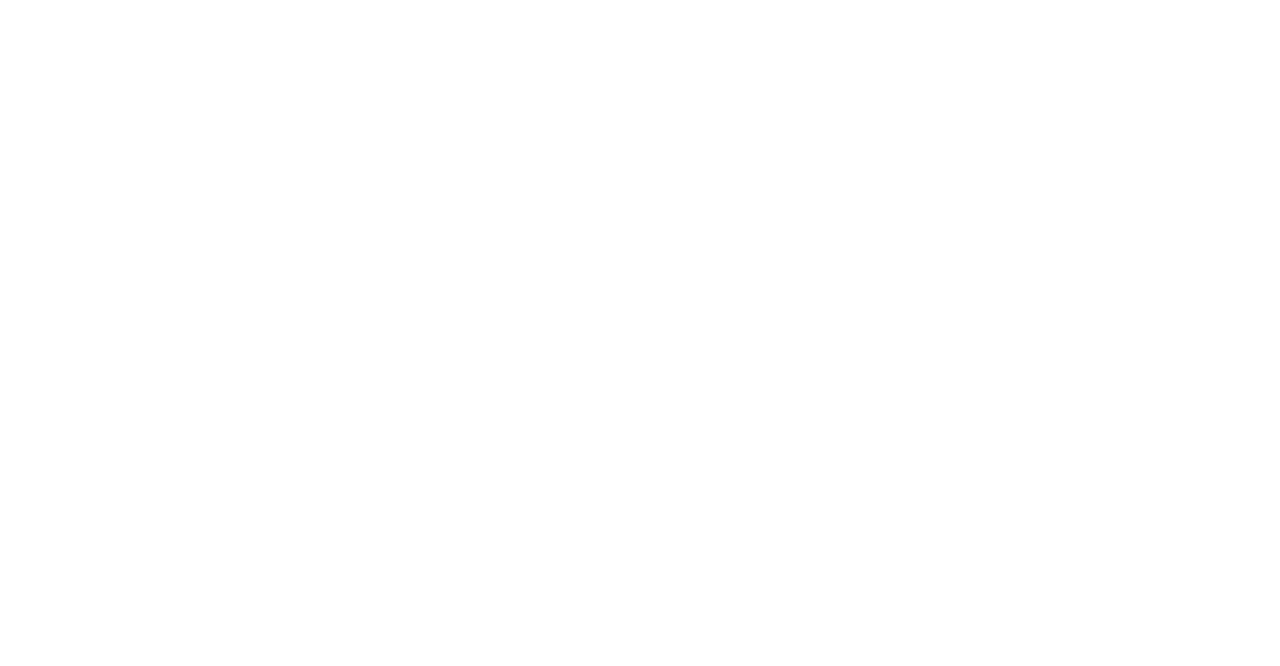
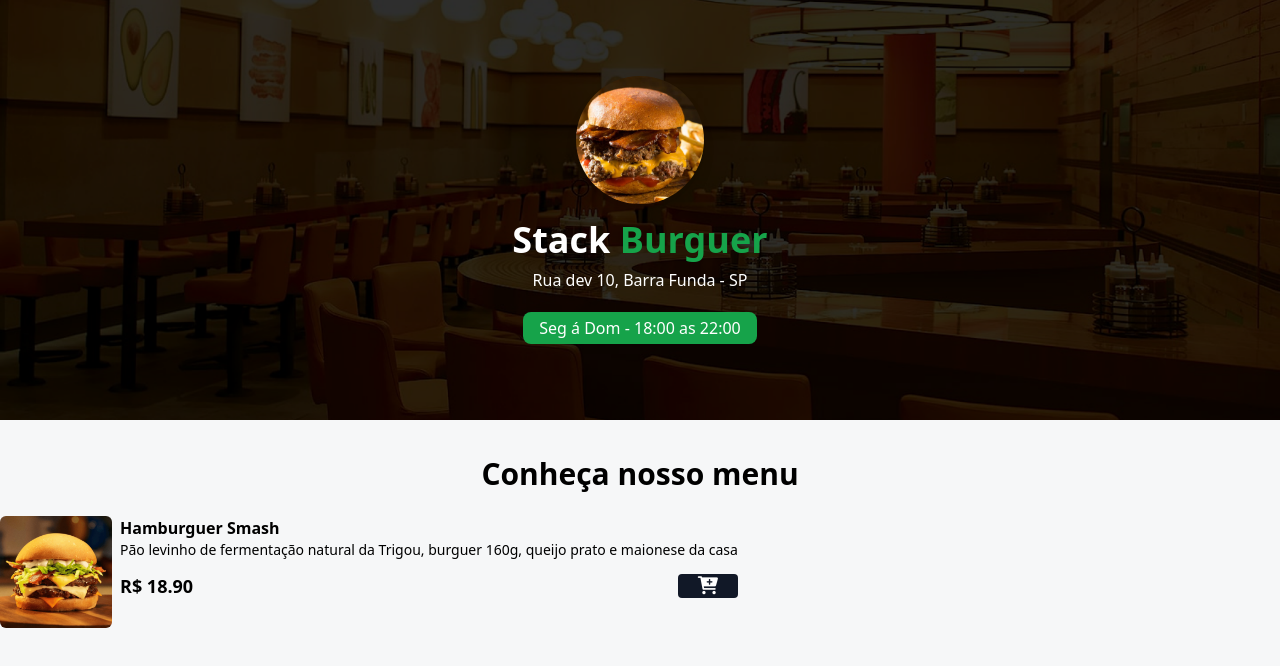
Before and after one commit to melcksedeckTeyllor/WebDelivery, a website: page index.html in a window 1280 px wide. Drawn offline with Linux system fonts and the light colour scheme.

Commit message:
feat(menu):adicione header e seção inicial do menu
- Adicionado o header com informações da hamburgueria (logo, nome, endereço, e horários).
- Implementada a seção inicial do menu com um item de exemplo (Hamburguer Smash).
- Estilização com Tailwind CSS e interatividade nos botões e imagens.

```diff
--- a/Style/style.css
+++ /dev/null
@@ -1,3 +0,0 @@
-@tailwind base;
-@tailwind components;
-@tailwind utilities;
--- a/index.html
+++ b/index.html
@@ -1,12 +1,52 @@
 <!DOCTYPE html>
 <html lang="pt-br">
-<head>
-    <meta charset="UTF-8">
-    <meta name="viewport" content="width=device-width, initial-scale=1.0">
-    <link rel="stylesheet" href="./Style/output.css">
+  <head>
+    <meta charset="UTF-8" />
+    <meta name="viewport" content="width=device-width, initial-scale=1.0" />
+    <link rel="stylesheet" href="./styles/output.css" />
+    <link rel="stylesheet" href="https://cdnjs.cloudflare.com/ajax/libs/font-awesome/6.0.0-beta3/css/all.min.css" integrity="sha512-Fo3rlrZj/k7ujTnHg4CGR2D7kSs0v4LLanw2qksYuRlEzO+tcaEPQogQ0KaoGN26/zrn20ImR1DfuLWnOo7aBA==" crossorigin="anonymous" referrerpolicy="no-referrer" />
+
     <title>StackBurgers</title>
-</head>
-<body>
+  </head>
+  <body>
+    <header class="w-full h-[420px] bg-home bg-cover bg-center">
+      <div class="w-full h-full flex flex-col justify-center items-center">
+        <img
+          src="./Assets/hamb-2.png"
+          alt=""
+          class="w-32 h-32 rounded-full shadow-lg hover:scale-110 duration-200"
+        />
+        <h1 class="text-4xl mt-4 mb-2 font-bold text-white">
+          Stack <span class="text-green-600">Burguer</span>
+        </h1>
 
-</body>
+        <span class="text-white font-medium">Rua dev 10, Barra Funda - SP</span>
+
+        <div class="bg-green-600 px-4 py-1 rounded-lg mt-5" id="date-span">
+          <span class="text-white font-medium">Seg á Dom - 18:00 as 22:00</span>
+        </div>
+      </div>
+    </header>
+
+    <h2 class="text-2xl md:text-3xl font-bold text-center mt-9 mb-6">Conheça nosso  menu</h2>
+
+    <div id="menu">
+        <main>
+            <div class="flex gap-2">
+                <img src="./assets/hamb-1.png" alt="Hamburguer Smash" class="w-28 h-28 rounded-md hover:scale-110 hover:-rotate-2 duration-300">
+                <div>
+                    <p class="font-bold">Hamburguer Smash</p>
+                    <p class="text-sm">Pão levinho de fermentação natural da Trigou, burguer 160g, queijo prato e maionese da casa</p>
+
+                    <div class="flex items-center gap-2 justify-between mt-3">
+                        <p class="text-lg font-bold">R$ 18.90</p>
+                        <button class="bg-gray-900 px-5 rounded add-to-cart-btn">
+                            <i class="fa fa-cart-plus text-lg text-white"></i>
+                        </button>
+                    </div>
+                </div>
+            </div>
+        </main>
+    </div>
+  </body>
 </html>
--- a/package.json
+++ b/package.json
@@ -3,7 +3,7 @@
   "version": "1.0.0",
   "main": "index.js",
   "scripts": {
-    "dev": "npx tailwindcss -i ./Style/style.css -o ./Style/output.css --watch"
+    "dev": "npx tailwindcss -i ./styles/style.css -o ./styles/output.css --watch"
   },
   "keywords": [],
   "author": "",
--- /dev/null
+++ b/styles/style.css
@@ -0,0 +1,7 @@
+@tailwind base;
+@tailwind components;
+@tailwind utilities;
+
+body{
+    background-color: #f6f7f8;
+}
--- a/tailwind.config.js
+++ b/tailwind.config.js
@@ -2,7 +2,11 @@
 module.exports = {
   content: ["./**/*.{html,js}"],
   theme: {
-    extend: {},
+    extend: {
+      backgroundImage:{
+        "home": "url('/assets/bg.png')"
+      }
+    },
   },
   plugins: [],
 }
```
Also changed, not shown: styles/output.css.
